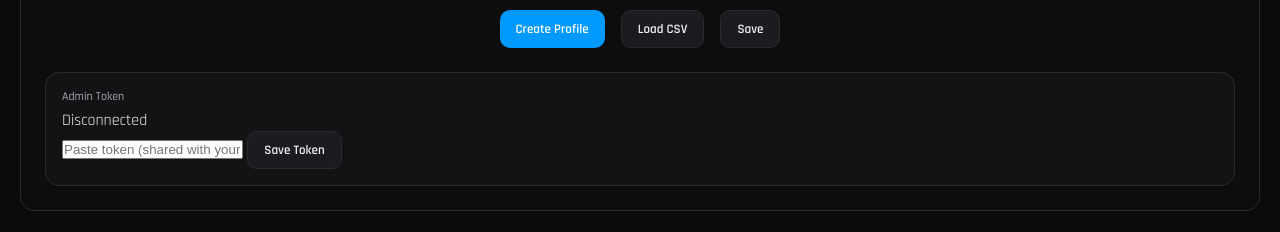
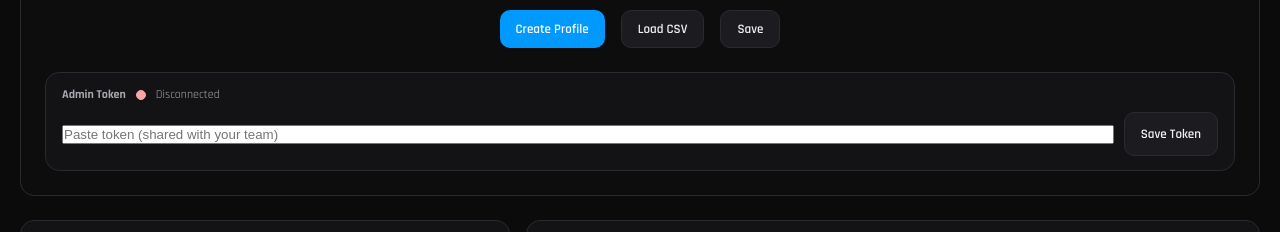
Before and after one commit to RaidenIV/dj_database, a website: page client/index.html in a window 1280 px wide. Shown: the part 276-508 px from the top of the page. Drawn offline with nearby package versions, Linux system fonts and the light colour scheme.

Commit message:
Update styles.css

```diff
--- a/client/css/styles.css
+++ b/client/css/styles.css
@@ -546,9 +546,9 @@ input:focus {
 
 
 /* Make all cards the same height within each size mode */
-.profiles-grid.size-small .profile-card { height: 260px; }
-.profiles-grid.size-medium .profile-card { height: 290px; }
-.profiles-grid.size-large .profile-card { height: 330px; }
+.profiles-grid.size-small .profile-card { height: 285px; }
+.profiles-grid.size-medium .profile-card { height: 315px; }
+.profiles-grid.size-large .profile-card { height: 355px; }
 
 .profile-info { display: flex; flex-direction: column; height: 100%; }
 .profile-details { flex: 1; overflow: hidden; }
@@ -568,3 +568,50 @@ input:focus {
   .container { padding-top: 96px; }
   .main-card { margin-top: 0; }
 }
+
+
+
+/* Token card layout */
+.token-card { padding: 14px 16px !important; }
+.token-label-row{
+  display:flex;
+  align-items:center;
+  gap:10px;
+  margin-bottom:10px;
+}
+.token-label-row label{
+  margin:0 !important;
+  font-weight:700;
+}
+.conn-dot{
+  width:10px;
+  height:10px;
+  border-radius:999px;
+  display:inline-block;
+  border:1px solid rgba(255,255,255,0.25);
+}
+.conn-on{ background:#9fe6b8; border-color:#9fe6b8; }
+.conn-off{ background:#fca5a5; border-color:#fca5a5; }
+.conn-warn{ background:#ffd38a; border-color:#ffd38a; }
+
+.conn-text{
+  font-size:12px;
+  color: var(--muted);
+}
+
+.token-input-row{
+  display:flex;
+  gap:10px;
+  align-items:center;
+}
+.token-input-row input{
+  flex:1;
+  min-width:0;
+}
+.token-input-row button{
+  height: 44px;
+  white-space: nowrap;
+}
+
+/* profile-details-bottom-pad */
+.profile-details{ padding-bottom: 6px; }
```
